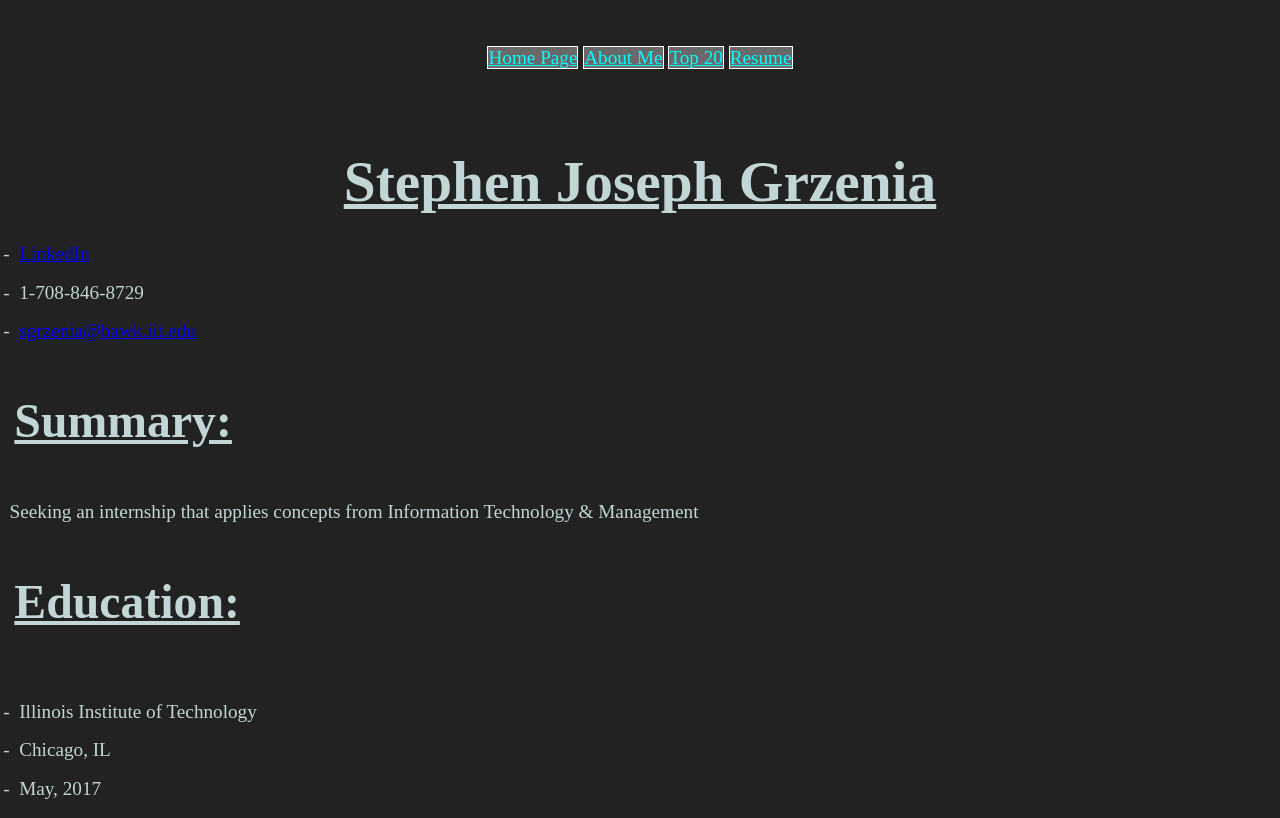
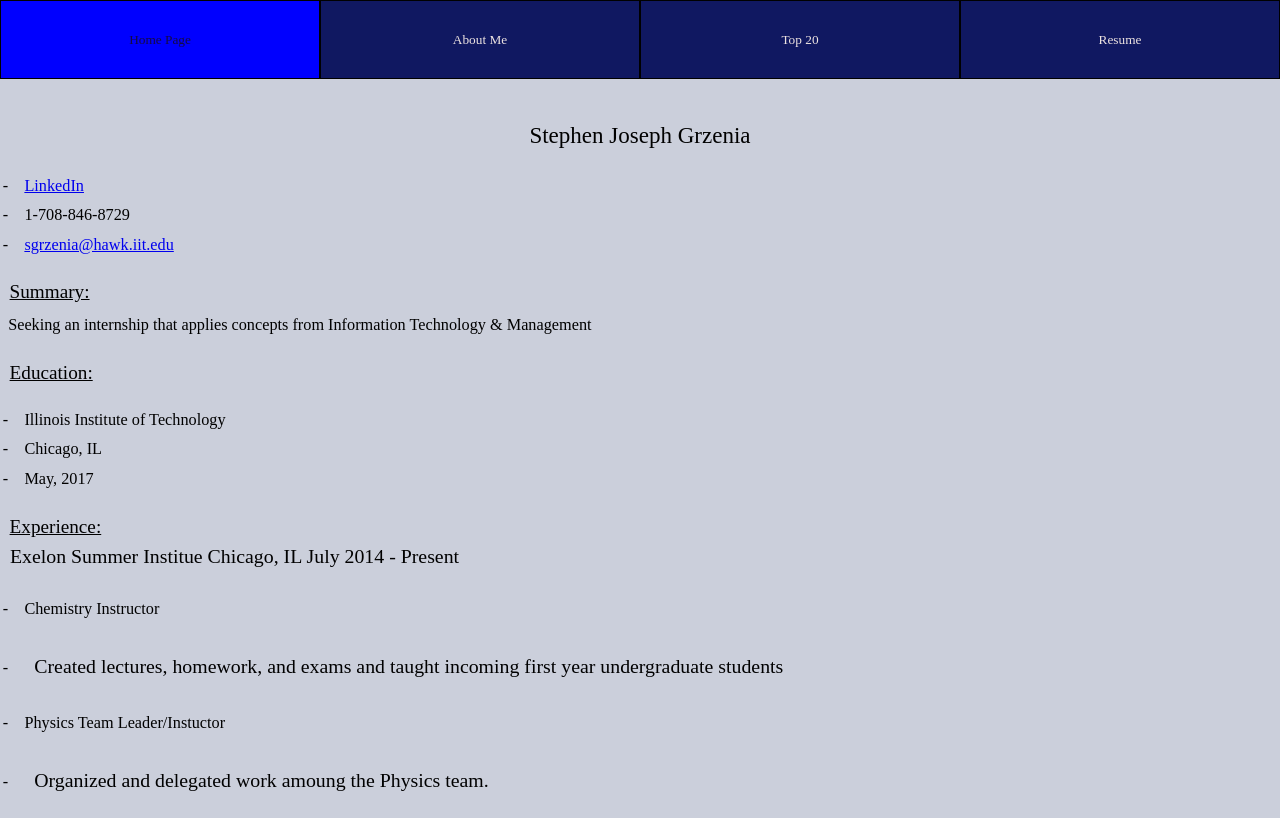
Before and after one commit to stephen-grzenia/Project-02, a plain HTML site: page resume/index.html in a window 1280 px wide. Shown: the top 818 px of the page. Drawn offline with Linux system fonts and the light colour scheme.

Commit message:
I really have been bad about keeping this updated, no excuses just havent kept up with it. Mostly css changes.

```diff
--- a/css/screen.css
+++ b/css/screen.css
@@ -1,42 +1,30 @@
-/* STYLE RESET */
-*{margin: 0;padding: 0;}
-/* END RESET */
+
+/* http://meyerweb.com/eric/tools/css/reset/
+   v2.0 | 20110126
+   License: none (public domain)
+*/
+/* stylelint-disable*/
+a,abbr,acronym,address,applet,article,aside,audio,b,big,blockquote,body,canvas,caption,center,cite,code,dd,del,details,dfn,div,dl,dt,em,embed,fieldset,figcaption,figure,footer,form,h1,h2,h3,h4,h5,h6,header,hgroup,html,i,iframe,img,ins,kbd,label,legend,li,mark,menu,nav,object,ol,output,p,pre,q,ruby,s,samp,section,small,span,strike,strong,sub,summary,sup,table,tbody,td,tfoot,th,thead,time,tr,tt,u,ul,var,video{margin:0;padding:0;border:0;font:inherit;vertical-align:baseline}article,aside,details,figcaption,figure,footer,header,hgroup,main,menu,nav,section{display:block}html{line-height:1}body{line-height:inherit}ol,ul{list-style:none}blockquote,q{quotes:none}blockquote:after,blockquote:before,q:after,q:before{content:'';content:none}table{border-collapse:collapse;border-spacing:0}
+/* stylelint-enable */
+
+
 
 /* ===== BASE STYLES ===== */
 /* minor third */
-nav {
-  text-align: center;
-  padding-bottom: 5em;
-  padding-top: 2em;
-  font-size: 1em;
-
-}
-
-nav a {
-
-  color: #00FFFF;
-  background-color: #696969;
-    border-left: thin solid white;
-    border-right: thin solid white;
-    border-top: thin solid white;
-    border-bottom: thin solid white;
-
-}
-
 html {
 
   font-size: 1.2em; /* 21.6px @ 18px */
   line-height: 1em; /* 18px = gridline */
-  color: rgb(194, 214, 214); /*change le color*/
-  background-color: #222;
-  padding: 0.5em;
+  background-color: #CBCFDB;
 }
+
+
 
 h1 {
   font-size: 2.986em; /*53.748px @ 18px*/
   line-height: 0.67em; /*36px @ 53.748px*/
   text-align: center;
-  text-decoration: underline;
+  text-decoration: none;
 }
 
 
@@ -44,26 +32,43 @@ h2 {
   font-size: 2.488em; /*44.79px @ 18px*/
   line-height: 0.803em; /*36px @ 44.79px*/
   text-align: left;
-  padding: 0.8em 0.1em 0.8em 0.1em;
+  padding-top: 0.8em;
+  padding-left: 0.5em;
   text-decoration: underline;
 }
 
+h3 {
+  font-size: 1.488em;
+  line-height: 0.803em;
+  padding-top: 0.8em;
+  padding-left: 0.5em;
+}
+
 li {
-  padding-left: 0.5em;
+  padding-left: 1em;
   padding-top: 1em;
 }
 
+
+
 p,
 ul {
-  font-size: 1em;
   padding-bottom: 1.222em; /* 22px */
   padding-top: 1.222em;
+  padding-left: 0.5em;
+  padding-right: 0.5em;
   list-style-type: '-';
+}
+
+p {
+  font-size: 1.5em;
+  line-height: 1em;
 }
 
 footer {
   font-style: italic;
   font-size: 0.833em; /* 15px @ 18px */
+  padding-top: 2.44444em; /*Two gridlines of padding*/
 }
 
 ol {
@@ -72,21 +77,89 @@ ol {
 }
 
 
+/*header setting*/
+header {
+  height: 100%;
+  margin-top: 10%;
+
+}
+
+.header{
+  padding: 0;
+}
+
+/*navigation bar*/
+#navi {
+  position: absolute;
+  top: 0;
+}
+
+.navi {
+  width: 100%;
+  margin: 0;
+  line-height: 1;
+}
+
+.navi li {
+  float: left;
+  width: 25%;
+  margin: 0;
+  padding: 0;
+
+}
+
+.navi li a {
+  display: block;
+  padding : 10%;
+  background-color:#101861;
+  color:#EDE3E1;
+  text-align: center;
+  text-decoration: none;
+}
+
+.navi ul {
+  list-style-type: none;
+  padding: 0;
+}
+
+/* top 20 page*/
+.list h2 {
+  padding-bottom: 3%;
+  font-size: 2em;
+  line-height: 1.2em;
+}
+
+.list p {
+padding-right: 0.5em;
+}
+
+
+/*resume page*/
+
+.experience h3{
+  line-height: 1em;
+}
+
+
 
 /*interactions*/
-nav a:hover{
-  background-color: green;
+.navi a:hover{
+  background-color: blue;
   color: #160A45;
 }
 
 /*decorations*/
 
+.list p{
+  background-color: #778883;
+}
 
 
 /*Largest Phone - Largest Tablet*/
-@media screen and (min-width: 31.500em) and (max-width: 64em) /* pixel sizes*/
+@media screen and (min-width: 31.500em) /* pixel sizes*/
   {
-    nav a{
+
+  .navi a{
     padding: 1em 2.5em 2.5em 1em;
   }
 
@@ -109,11 +182,11 @@ nav a:hover{
   font-size
   padding-bottom: 1.222em; /* 22px */
 }
-
 }
   /*Smallest-largest Cell Phone*/
-  @media screen and (min-width: 20em) and (max-width: 31.500em) /* pixel sizes*/
+  @media screen and (min-width: 20em)/* pixel sizes*/
   {
+
     html {
       font-size: 0.833em;
     }
@@ -127,20 +200,24 @@ nav a:hover{
     }
 
 
-    nav a{
-      margin-left: 0.1em;
-      margin-right: 0.1em;
-      border-left: thin solid white;
-      border-right: thin solid white;
-      border-top: thin solid white;
-      border-bottom: thin solid white;
+    .navi a{
+      border-left: thin solid black;
+      border-right: thin solid black;
+      border-top: thin solid black;
+      border-bottom: thin solid black;
 
+    }
+
+    .navi ul{
+      font-size: 1em;
     }
 
     p,
     ul {
-      font-size:
+      font-size: 1.22em;
       padding-bottom: 1.222em; /* 22px */
     }
 
+
+
   }
--- a/resume/index.html
+++ b/resume/index.html
@@ -6,12 +6,14 @@
     <link rel="stylesheet" type="text/css" href="../css/screen.css">
   </head>
 <body>
-  <header class="h-card" id="header">
-    <nav>
-      <a href="../index.html">Home Page</a>
-      <a href="../about/index.html">About Me</a>
-      <a href="../top-20/index.html">Top 20</a>
-      <a href="../resume/index.html">Resume</a>
+  <header class="header" id="header">
+    <nav id="navi" class ="navi">
+      <ul>
+        <li><a href="../index.html">Home Page</a></li>
+        <li><a href="../about/index.html">About Me</a></li>
+        <li><a href="../top-20/index.html">Top 20</a></li>
+        <li><a href="../resume/index.html">Resume</a></li>
+      </ul>
     </nav>
   </header>
 
@@ -35,8 +37,8 @@
     <p> Seeking an internship that applies concepts from Information Technology &amp; Management </p>
   </section>
 
-  <section>
-  <h2 class="education"> Education:</h2>
+  <section class="education" id="education">
+  <h2>Education:</h2>
     <ul>
       <li>Illinois Institute of Technology</li>
       <li>Chicago, IL</li>
@@ -44,8 +46,8 @@
     </ul>
   </section>
 
-  <section>
-    <h2 class="experience"> Experience:</h2>
+  <section class="experience" id="experience">
+    <h2> Experience:</h2>
       <h3> Exelon Summer Institue Chicago, IL July 2014 - Present</h3>
         <ul>
           <li><h4>Chemistry Instructor</h4></li>
```
Also changed, not shown: about/index.html (+8 -6 lines), index.html (+8 -6 lines), top-20/index.html (+13 -8 lines). Lines whose indentation alone changed are shown as unchanged.
